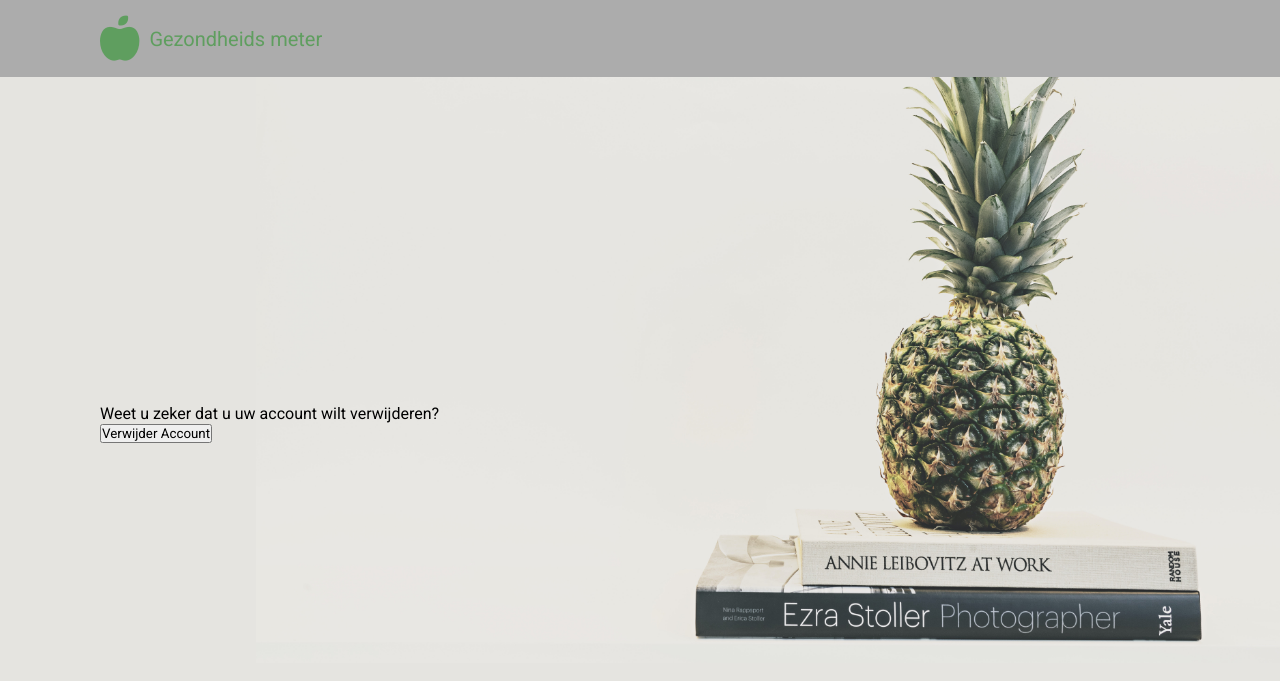
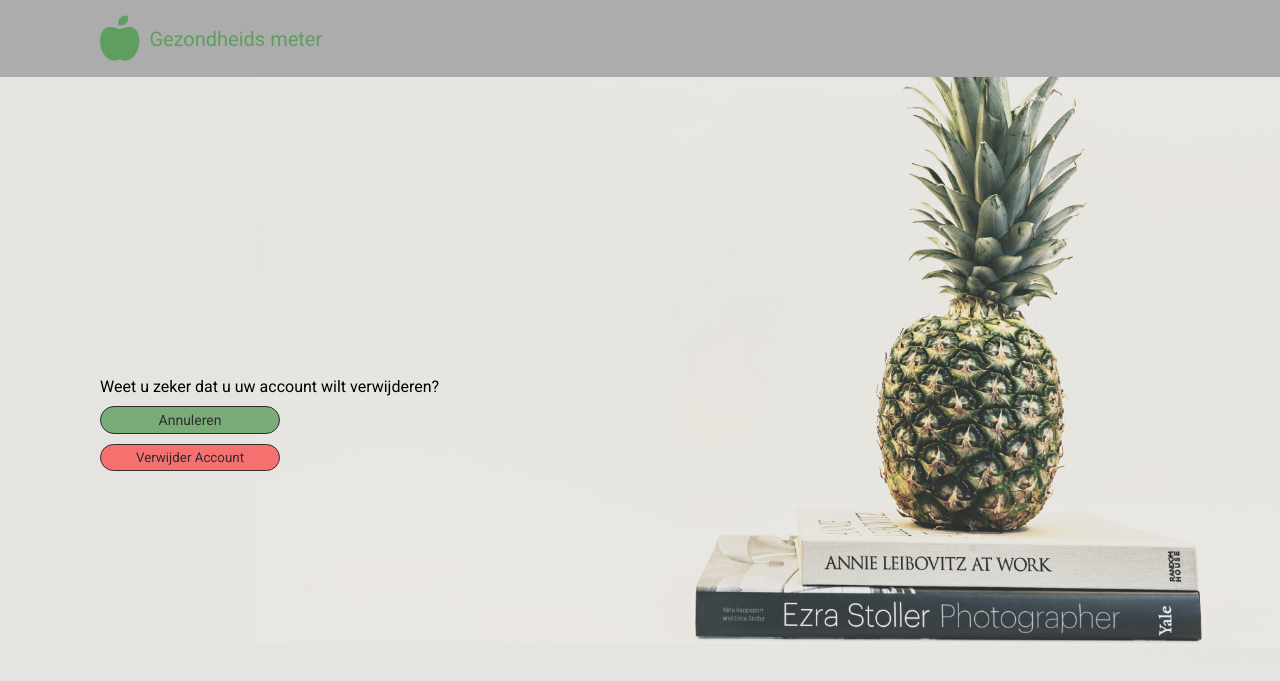
Before and after one commit to RheimerVanDijk/Gezondheidsmeter, a PHP site: page /verwijderAccount.php in a window 1280 px wide. Shown: the top 681 px of the page. Run offline with PHP 8.4, Linux system fonts and the light colour scheme; data that the repository does not hold is empty; some libraries are stand-ins or nearby versions.

Commit message:
Style buttons aangepast en style del page

```diff
--- a/css/dashboard.css
+++ b/css/dashboard.css
@@ -91,3 +91,37 @@
   background-color: rgb(92, 155, 92);
   margin-right: 5px;
 }
+
+.Button_question_del button{
+  border: 1px solid black;
+  background-color: #f85454;
+  opacity: 0.8;
+  padding: 5px 20px;
+  border-radius: 15px;
+  margin-top: 10px;
+}
+
+.button_anu, .Button_question_del{
+  display: flex;
+  flex-direction: column;
+  width: 180px;
+}
+
+.Button_question_del button:hover{
+  background-color: #ff1b1b;
+}
+
+.button_anu {
+  border: 1px solid black;
+  background-color: #5f9e5f;
+  opacity: 0.8;
+  text-align: center;
+  font-size: 14px;
+  padding: 5px 20px;
+  border-radius: 15px;
+  margin-top: 10px;
+}
+
+.button_anu:hover{
+  background-color: #37e737;
+}
--- a/css/vragenlijst.css
+++ b/css/vragenlijst.css
@@ -1,8 +1,9 @@
 .Button_question{
     display: flex;
     flex-direction: column;
+    width: 180px;
+}
 
-}
 .Button_question .goed{
     background-color: #83E683;
     opacity: 0.8;
@@ -24,12 +25,13 @@
 .Button_question .matig:hover{
     background-color: #ffd11a;
 }
+
 .Button_question .slecht:hover{
     background-color: #f85454;
 }
 
 .Button_question button{
-    border: 1px solid #5f9e5f;
+    border: 1px solid black;
     background-color: #5f9e5f;
     opacity: 0.8;
     padding: 5px 20px;
@@ -45,3 +47,16 @@
     background-color: lightgray;
     width: 16px;
 }
+
+.Hoofdtitel{
+    font-size: 12px;
+}
+
+
+.Border-vraag{
+    border: 1px solid lightgray;
+    box-shadow: 2px 2px gray;
+    height: 13rem;
+    width: 25rem;
+    padding: 10px 30px;
+}
--- a/index.php
+++ b/index.php
@@ -10,7 +10,7 @@
     </div>
     <div class="rechts">
     <ul>
-      <li><a class="fas fa-user" href="login.php"> Login</a></li>
+      <li><a href="login.php"> Login</a></li>
     </ul>
     </div>
   </nav>
--- a/src/vragen/werk/vraag1.php
+++ b/src/vragen/werk/vraag1.php
@@ -1,7 +1,7 @@
 <?php
 ?>
 
-<div>
+<div class="Border-vraag">
   <div class="Hoofdtitel">
     <p>1.1 De arbeidsomstandigheden</p>
   </div>
--- a/src/vragen/werk/vraag2.php
+++ b/src/vragen/werk/vraag2.php
@@ -1,7 +1,7 @@
 <?php
 ?>
 
-<div>
+<div class="Border-vraag">
 <div class="Hoofdtitel">
   <p>1.2 De arbeidsomstandigheden</p>
 </div>
--- a/src/vragen/werk/vraag3.php
+++ b/src/vragen/werk/vraag3.php
@@ -1,7 +1,7 @@
 <?php
 ?>
 
-<div>
+<div class="Border-vraag">
 <div class="Hoofdtitel">
   <p>1.3 De arbeidsomstandigheden</p>
 </div>
--- a/src/vragen/werk/vraag4.php
+++ b/src/vragen/werk/vraag4.php
@@ -1,7 +1,7 @@
 <?php
 ?>
 
-<div>
+<div class="Border-vraag">
 <div class="Hoofdtitel">
   <p>1.4 De arbeidsomstandigheden</p>
 </div>
--- a/verwijderAccount.php
+++ b/verwijderAccount.php
@@ -20,7 +20,13 @@
     <div class="container container-center">
       <div class="removeAccount">
         <p>Weet u zeker dat u uw account wilt verwijderen?</p>
-        <button id="deleteAccountButton">Verwijder Account</button>
+        <div class="button_anu">
+          <a href="Dashboard.php">Annuleren</a>
+        </div>
+        <div class="Button_question_del" >
+          <button id="deleteAccountButton">Verwijder Account</button>
+        </div>
+
       </div>
     </div>
   </div>
```
Lines whose indentation alone changed are shown as unchanged.
